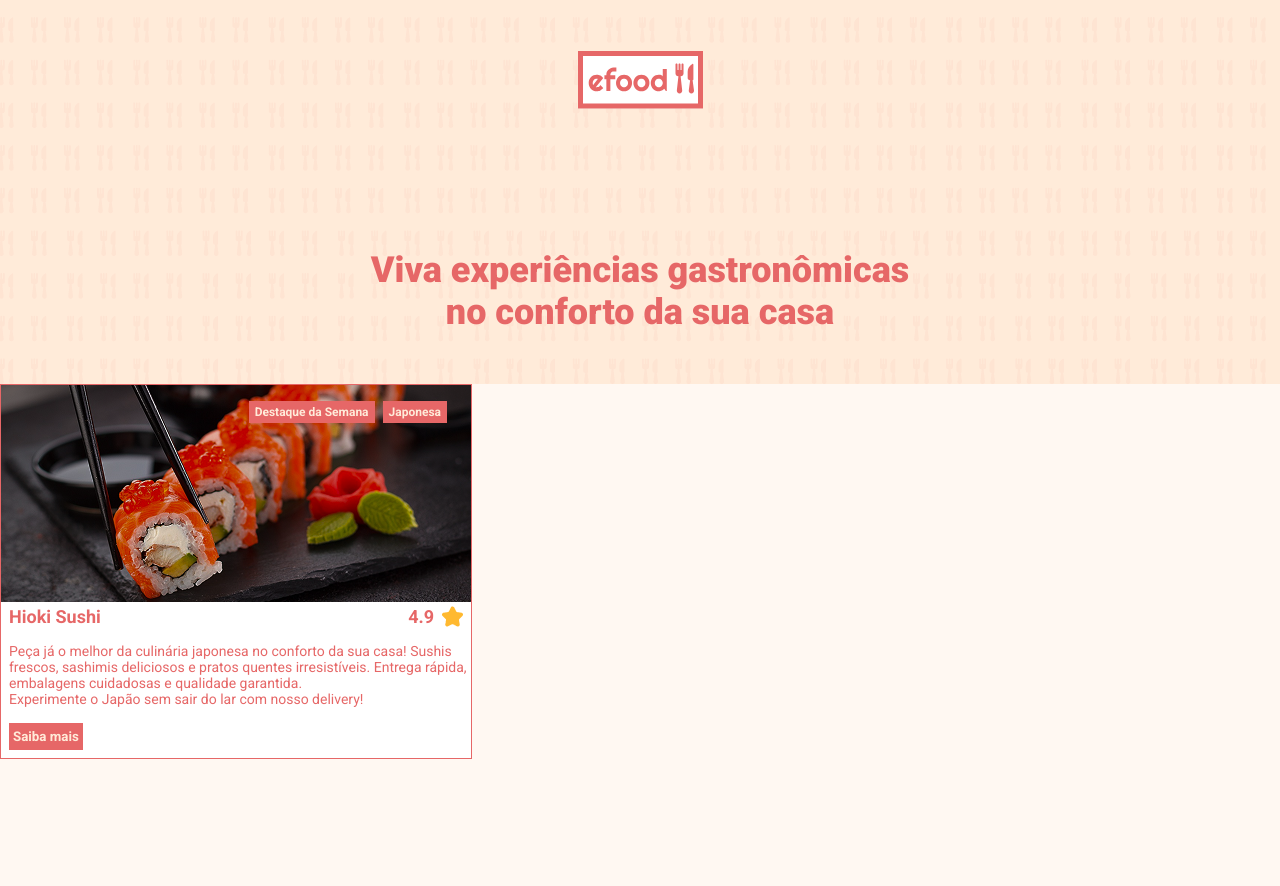
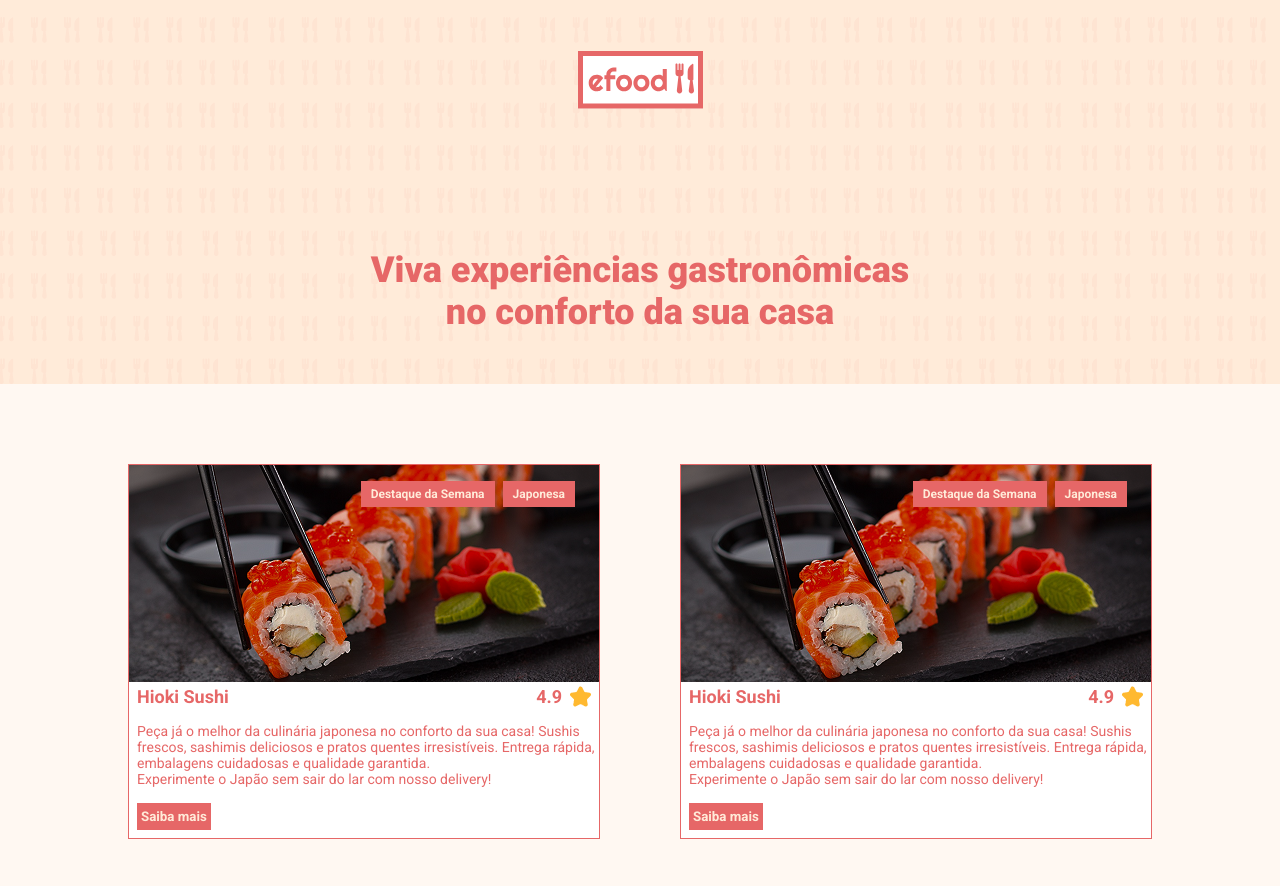
Before and after one commit to theusslatt/efood, a React (Create React App) app: page / in a window 1280 px wide. Shown: the top 886 px of the page. Before the commit the page ends 800 px from the top, so only its background shows below. Built offline with nearby package versions, Linux system fonts and the light colour scheme.

Commit message:
criando lista para os cards

```diff
--- a/src/components/RestaurantsList/index.tsx
+++ b/src/components/RestaurantsList/index.tsx
@@ -1,9 +1,14 @@
 import Restaurant from '../Restaurant'
-import { Container } from './styles'
+import { Container, List } from './styles'
 
 const RestaurantsList = () => (
   <Container>
-    <Restaurant />
+    <List>
+      <Restaurant />
+      <Restaurant />
+      <Restaurant />
+      <Restaurant />
+    </List>
   </Container>
 )
 
--- a/src/components/RestaurantsList/styles.ts
+++ b/src/components/RestaurantsList/styles.ts
@@ -2,6 +2,14 @@ import styled from 'styled-components'
 
 export const Container = styled.div`
   max-width: 1024px;
-  max-height: 1290px;
-  justify-content: center;
+  width: 100%;
+  margin: 0 auto;
+  margin-top: 80px;
 `
+
+export const List = styled.ul`
+  display: grid;
+  grid-template-columns: 1fr 1fr;
+  column-gap: 80px;
+  row-gap: 48px;
+`
--- a/src/components/Tag/styles.ts
+++ b/src/components/Tag/styles.ts
@@ -6,8 +6,8 @@ import { Props } from '.'
 export const TagContainer = styled.div<Props>`
   background-color: ${cores.rosa};
   color: ${cores.rosaClaro};
-  font-size: ${(props) => (props.size === 'big' ? '14px' : '12px')};
+  font-size: 12px;
   font-weight: bold;
-  padding: ${(props) => (props.size === 'big' ? '8px 16px' : '4px 6px')};
+  padding: 6px 10px;
   display: inline-block;
 `
```
